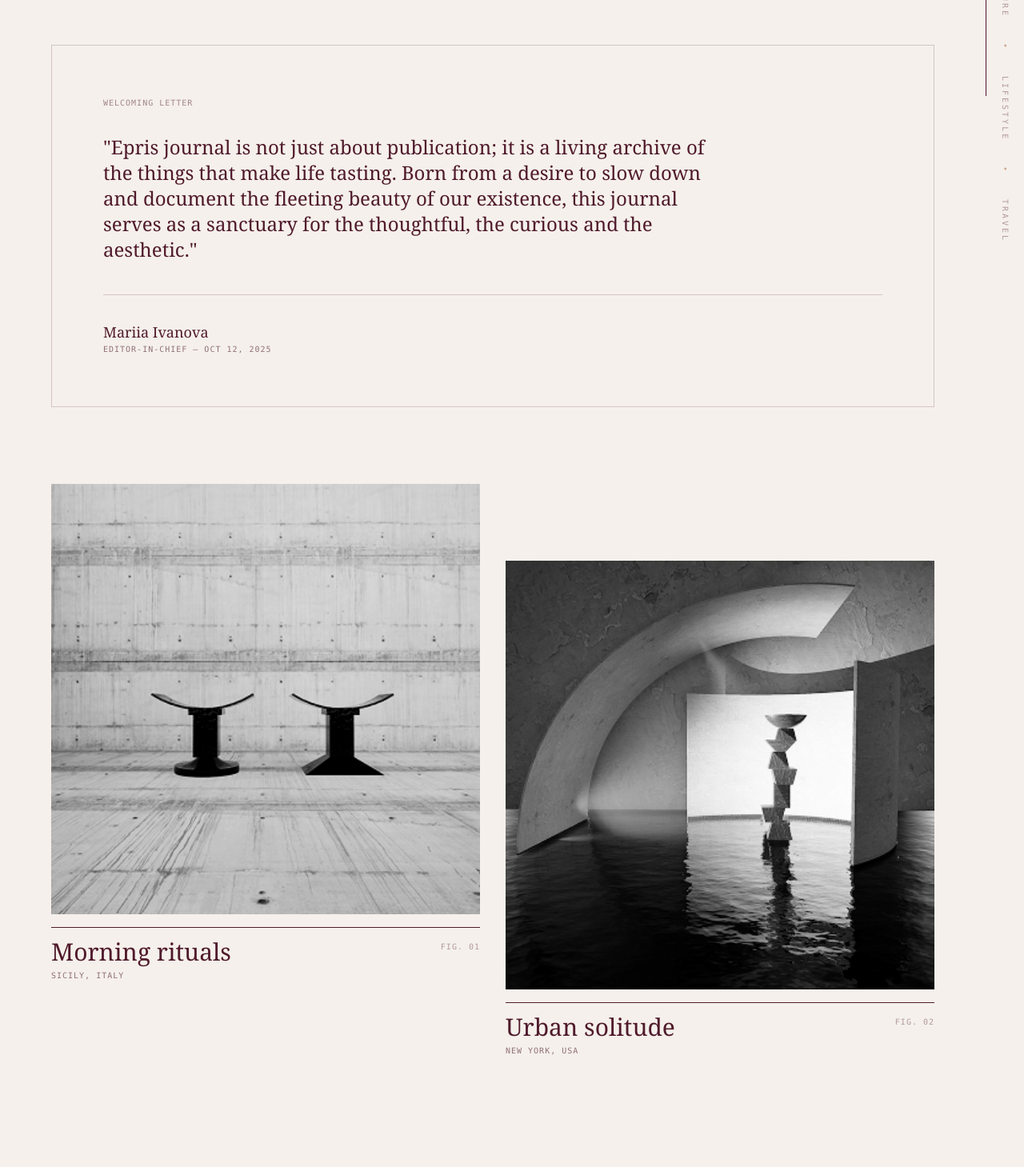
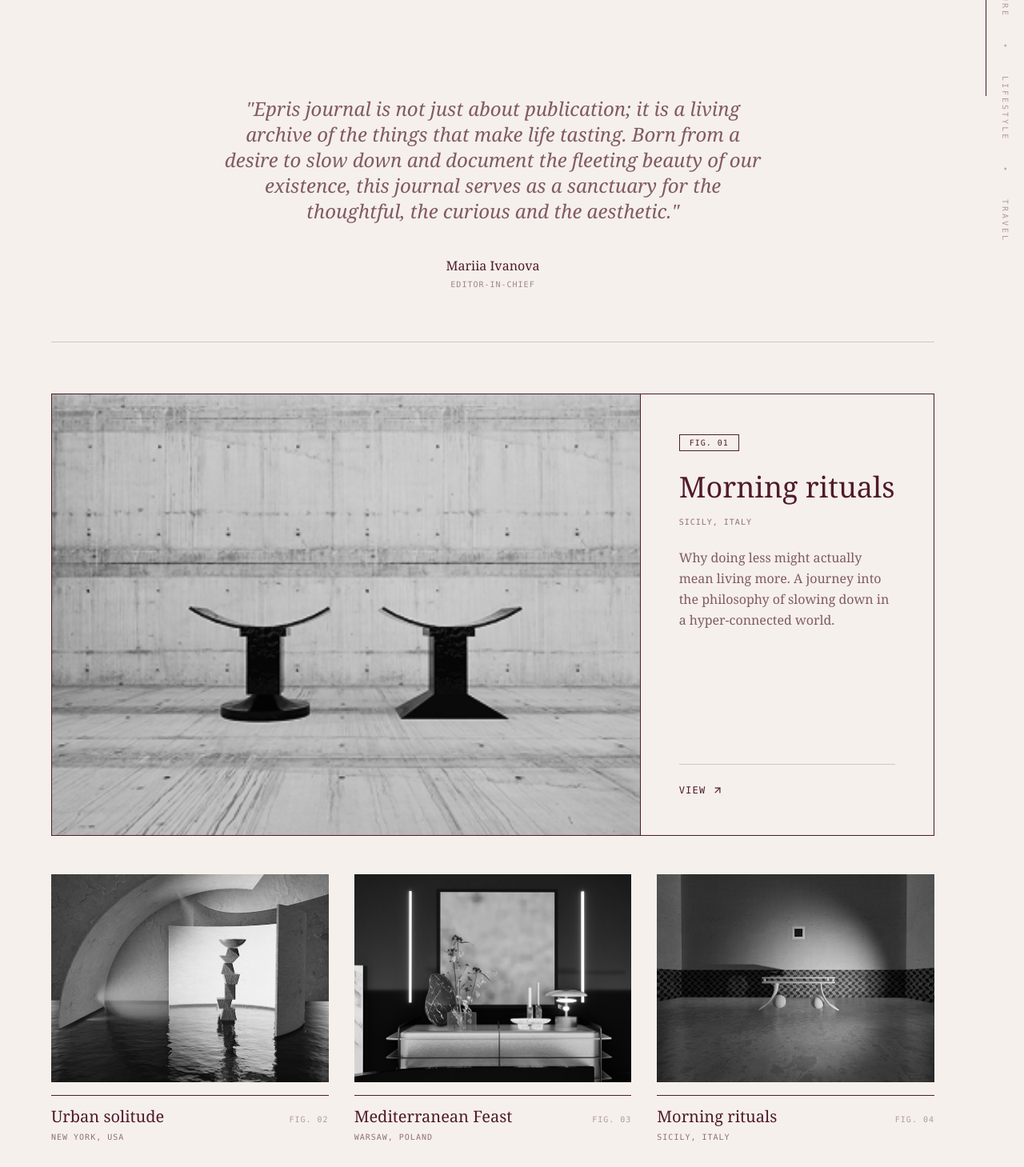
Before and after one commit to eprisj/eprisj.github.io, a React (Vite) app: page / in a window 1280 px wide. Shown: the part 680-2139 px from the top of the page at 80% size. Built offline with nearby package versions, Linux system fonts and the light colour scheme.

Commit message:
Update gallery layout: featured article + 3-column grid to match Figma design

```diff
--- a/src/App.tsx
+++ b/src/App.tsx
@@ -358,17 +358,14 @@ function AboutSection({ t }: { t: (key: string) => string }) {
 function WelcomingLetter({ t }: { t: (key: string) => string }) {
   return (
     <Reveal>
-      <section className="mb-24 border border-[#501a2c]/20 p-10 md:p-16">
-        <div className="font-mono text-[10px] uppercase tracking-widest text-[#501a2c]/50 mb-8">
-          {t('welcoming.letter')}
-        </div>
-        <p className="font-serif text-xl md:text-2xl text-[#501a2c] leading-relaxed mb-10 max-w-3xl">
-          {t('hero.quote')}
-        </p>
-        <div className="flex items-center gap-4 border-t border-[#501a2c]/20 pt-8">
+      <section className="mb-16 py-16 border-b border-[#501a2c]/20">
+        <div className="max-w-2xl mx-auto text-center">
+          <p className="font-serif text-xl md:text-2xl text-[#501a2c]/70 leading-relaxed mb-10 italic">
+            {t('hero.quote')}
+          </p>
           <div>
-            <p className="font-serif text-lg text-[#501a2c]">Mariia Ivanova</p>
-            <p className="font-mono text-[10px] uppercase tracking-widest text-[#501a2c]/60">{t('editor')} — OCT 12, 2025</p>
+            <p className="font-serif text-base text-[#501a2c]">Mariia Ivanova</p>
+            <p className="font-mono text-[10px] uppercase tracking-widest text-[#501a2c]/50 mt-1">{t('editor')}</p>
           </div>
         </div>
       </section>
@@ -377,40 +374,76 @@ function WelcomingLetter({ t }: { t: (key: string) => string }) {
 }
 
 function GallerySection({ items }: { items: Item[] }) {
+  if (items.length === 0) return null;
+  const [featured, ...rest] = items;
+
   return (
-    <div className="grid grid-cols-1 md:grid-cols-2 gap-x-8 gap-y-12">
-      {items.map((item, index) => (
-        <div key={item.id} className={index % 2 === 1 ? "md:mt-24" : ""}>
-          <Reveal delay={index % 2 * 0.1}>
-            <div className="group cursor-pointer mb-24">
-              <div className="relative overflow-hidden mb-4 bg-[#E8DED5]">
+    <div>
+      {/* Featured article */}
+      <Reveal>
+        <div className="grid grid-cols-1 md:grid-cols-3 mb-12 border border-[#501a2c] group cursor-pointer overflow-hidden">
+          <div className="md:col-span-2 aspect-[4/3] overflow-hidden bg-[#E8DED5]">
+            <motion.img
+              whileHover={{ scale: 1.02 }}
+              transition={{ duration: 0.6, ease: "easeOut" }}
+              src={resolveMediaSource(featured.imageUrl || featured.imageSeed, 1000, 750)}
+              alt={featured.title}
+              className="w-full h-full object-cover grayscale"
+              referrerPolicy="no-referrer"
+            />
+          </div>
+          <div className="p-8 md:p-12 flex flex-col justify-between border-t md:border-t-0 md:border-l border-[#501a2c]">
+            <div>
+              <span className="border border-[#501a2c] px-3 py-1 text-[10px] font-mono uppercase tracking-widest text-[#501a2c]">
+                {featured.fig}
+              </span>
+              <h2 className="font-serif text-3xl md:text-4xl text-[#501a2c] mt-6 mb-4 leading-tight">
+                {featured.title}
+              </h2>
+              <p className="font-mono text-[10px] uppercase tracking-widest text-[#501a2c]/60 mb-6">
+                {featured.subtitle}
+              </p>
+              <p className="font-serif text-base text-[#501a2c]/70 leading-relaxed">
+                {featured.description}
+              </p>
+            </div>
+            <div className="mt-8 pt-6 border-t border-[#501a2c]/20">
+              <span className="flex items-center gap-2 font-mono text-xs uppercase tracking-widest text-[#501a2c] group-hover:gap-4 transition-all duration-300">
+                View <ArrowUpRight size={14} />
+              </span>
+            </div>
+          </div>
+        </div>
+      </Reveal>
+
+      {/* 3-column grid */}
+      <div className="grid grid-cols-1 md:grid-cols-3 gap-8">
+        {rest.map((item, index) => (
+          <Reveal key={item.id} delay={index * 0.05}>
+            <div className="group cursor-pointer">
+              <div className="aspect-[4/3] overflow-hidden bg-[#E8DED5] mb-4">
                 <motion.img
-                  whileHover={{ scale: 1.02 }}
+                  whileHover={{ scale: 1.03 }}
                   transition={{ duration: 0.5, ease: "easeOut" }}
-                  src={resolveMediaSource(item.imageUrl || item.imageSeed, 800, 1000)}
+                  src={resolveMediaSource(item.imageUrl || item.imageSeed, 600, 450)}
                   alt={item.title}
-                  className="w-full h-auto object-cover grayscale contrast-[1.1] group-hover:grayscale-0 transition-all duration-700"
+                  className="w-full h-full object-cover grayscale group-hover:grayscale-0 transition-all duration-700"
                   referrerPolicy="no-referrer"
                 />
               </div>
-
-              <div className="flex justify-between items-start border-t border-[#501a2c] pt-3">
-                <div>
-                  <h3 className="font-serif text-2xl md:text-3xl text-[#501a2c] mb-1">
-                    {item.title}
-                  </h3>
-                  <p className="font-mono text-[10px] uppercase tracking-widest text-[#501a2c]/60">
-                    {item.subtitle}
-                  </p>
+              <div className="border-t border-[#501a2c] pt-3">
+                <div className="flex justify-between items-baseline mb-1">
+                  <h3 className="font-serif text-xl text-[#501a2c]">{item.title}</h3>
+                  <span className="font-mono text-[10px] uppercase tracking-widest text-[#501a2c]/40">{item.fig}</span>
                 </div>
-                <span className="font-mono text-[10px] uppercase tracking-widest text-[#501a2c]/40 mt-1">
-                  {item.fig}
-                </span>
+                <p className="font-mono text-[10px] uppercase tracking-widest text-[#501a2c]/60">
+                  {item.subtitle}
+                </p>
               </div>
             </div>
           </Reveal>
-        </div>
-      ))}
+        ))}
+      </div>
     </div>
   );
 }
```
